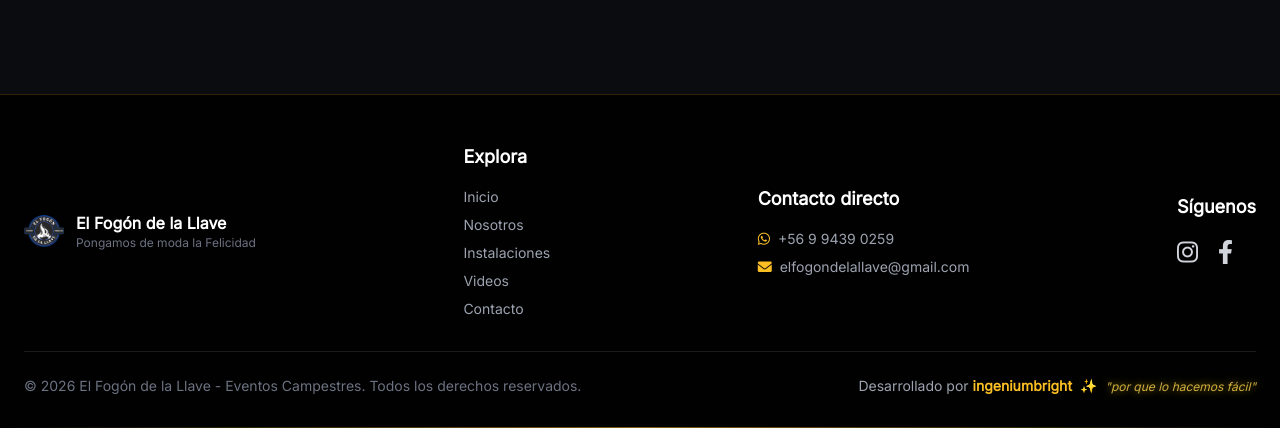
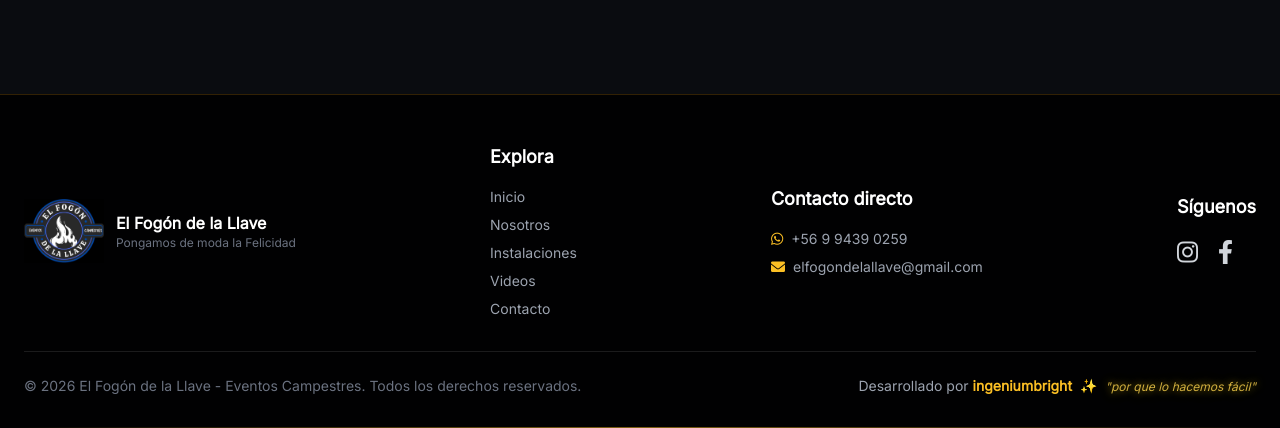
Before and after one commit to fmonroy75/fogon, a plain HTML site: page index.html in a window 1280 px wide. Shown: the part 5537-5965 px from the top of the page. Drawn offline with nearby package versions, Linux system fonts and the light colour scheme.

Commit message:
ajustes footer

```diff
--- a/index.html
+++ b/index.html
@@ -495,7 +495,7 @@
 
       <div class="flex flex-col md:flex-row justify-between items-center gap-6">
         <div class="flex items-center gap-3">
-          <img src="assets/img/logo.jpg" alt="Logo El Fogón" class="w-10 h-10 object-contain rounded-lg" onerror="this.src='https://placehold.co/100x100?text=FG&bg=0a0c10&color=eab308'">
+          <img src="assets/img/logo.jpg" alt="Logo El Fogón" class="w-20 h-20 object-contain rounded-lg" onerror="this.src='https://placehold.co/100x100?text=FG&bg=0a0c10&color=eab308'">
           <div>
             <p class="text-white font-bold">El Fogón de la Llave</p>
             <p class="text-gray-500 text-xs">Pongamos de moda la Felicidad</p>
```
